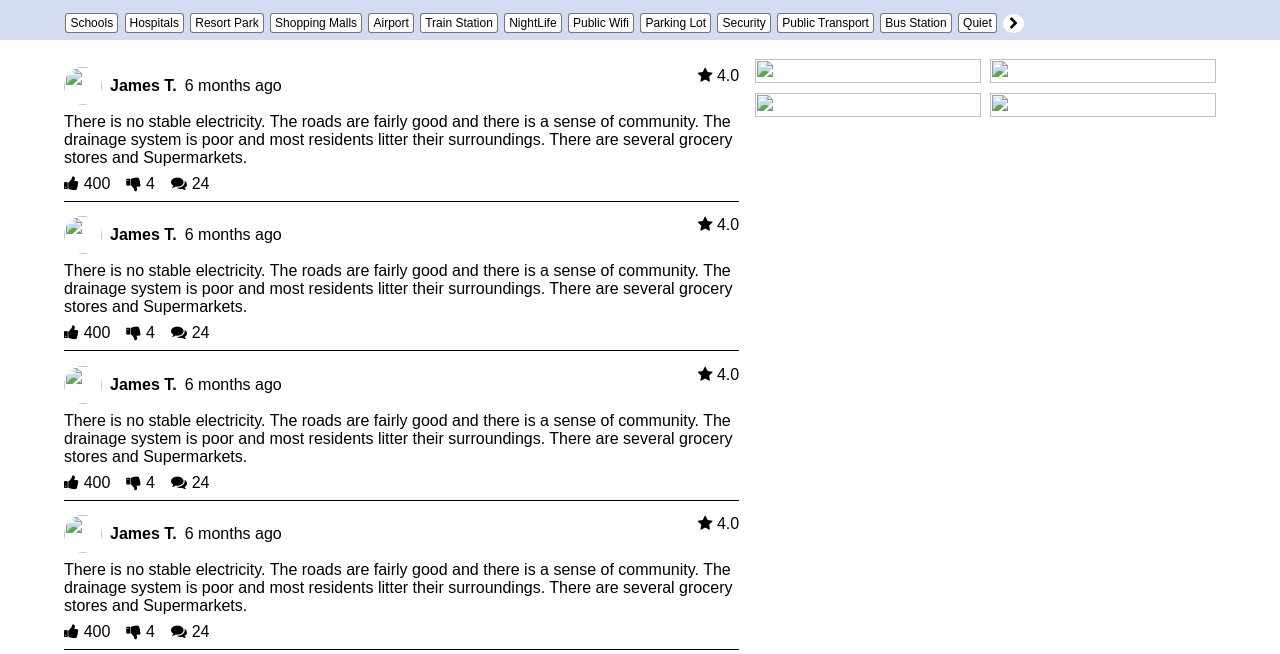
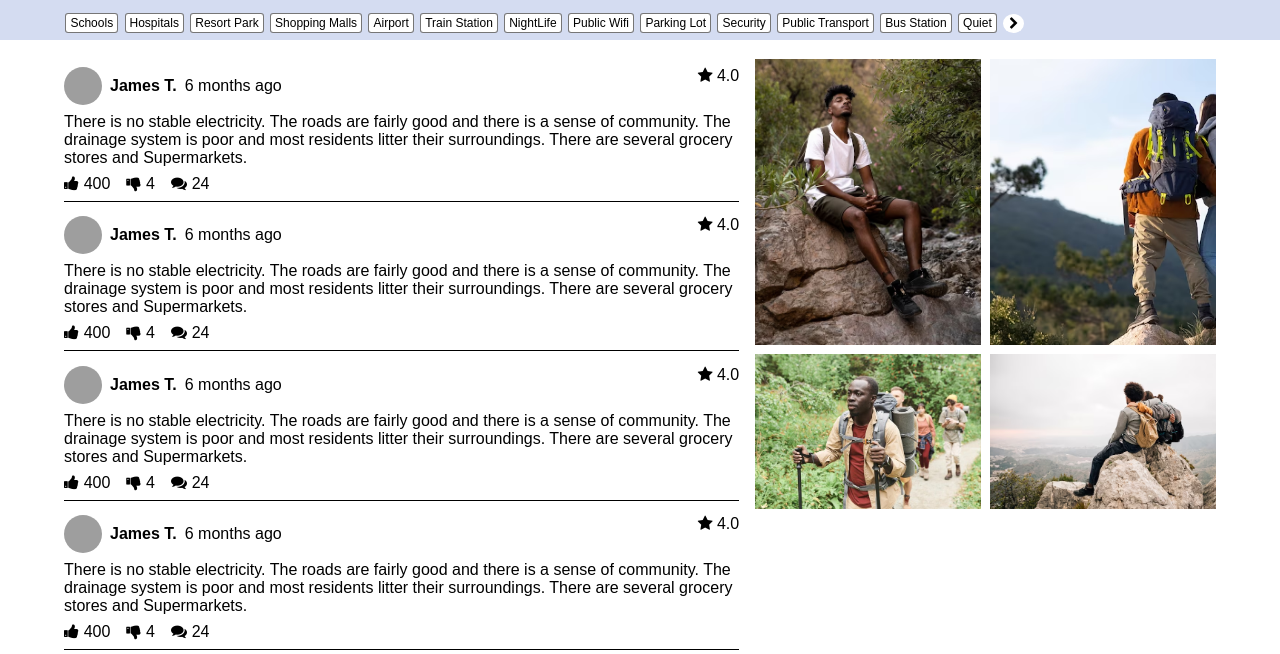
Before and after one commit to okaforsam/spotta, a plain HTML site: page index.html in a window 1280 px wide. Shown: the part 121-775 px from the top of the page. Drawn offline with Linux system fonts and the light colour scheme; the site is published under a folder, as on GitHub Pages, so addresses that start at the root find nothing.

Commit message:
image correction

```diff
--- a/index.html
+++ b/index.html
@@ -84,7 +84,7 @@
             <div class="review-title">
               <div class="review-title-left">
                 <div class="review-profile-img">
-                  <img src="/20191217_104814.jpg" alt="" />
+                  <img src="20191217_104814.jpg" alt="" />
                 </div>
                 <h4>James T.</h4>
                 <span>6 months ago</span>
@@ -116,7 +116,7 @@
             <div class="review-title">
               <div class="review-title-left">
                 <div class="review-profile-img">
-                    <img src="/20191217_104814.jpg" alt="" />
+                    <img src="20191217_104814.jpg" alt="" />
                 </div>
                 <h4>James T.</h4>
                 <span>6 months ago</span>
@@ -148,7 +148,7 @@
             <div class="review-title">
               <div class="review-title-left">
                 <div class="review-profile-img">
-                  <img src="/20191217_104814.jpg" alt="" />
+                  <img src="20191217_104814.jpg" alt="" />
                 </div>
                 <h4>James T.</h4>
                 <span>6 months ago</span>
@@ -180,7 +180,7 @@
               <div class="review-title">
                 <div class="review-title-left">
                   <div class="review-profile-img">
-                    <img src="/20191217_104814.jpg" alt="" />
+                    <img src="20191217_104814.jpg" alt="" />
                   </div>
                   <h4>James T.</h4>
                   <span>6 months ago</span>
@@ -212,7 +212,7 @@
               <div class="review-title">
                 <div class="review-title-left">
                   <div class="review-profile-img">
-                    <img src="/20191217_104814.jpg" alt="" />
+                    <img src="20191217_104814.jpg" alt="" />
                   </div>
                   <h4>James T.</h4>
                   <span>6 months ago</span>
@@ -244,16 +244,16 @@
           <aside class="images-review">
             <div class="review-images">
                 <div class="review-image">
-                  <img src="/hike-image.avif" alt="" />
+                  <img src="hike-image.avif" alt="" />
                 </div>
                 <div class="review-image">
-                  <img src="/hike-image2.avif" alt="" />
+                  <img src="hike-image2.avif" alt="" />
                 </div>
                 <div class="review-image">
-                  <img src="/hike-image3.jpeg" alt="" />
+                  <img src="hike-image3.jpeg" alt="" />
                 </div>
                 <div class="review-image">
-                  <img src="/hike-image4.avif" alt="" />
+                  <img src="hike-image4.avif" alt="" />
                 </div>
               </div>
             </aside>
```
Also changed, not shown: 1 other file.
